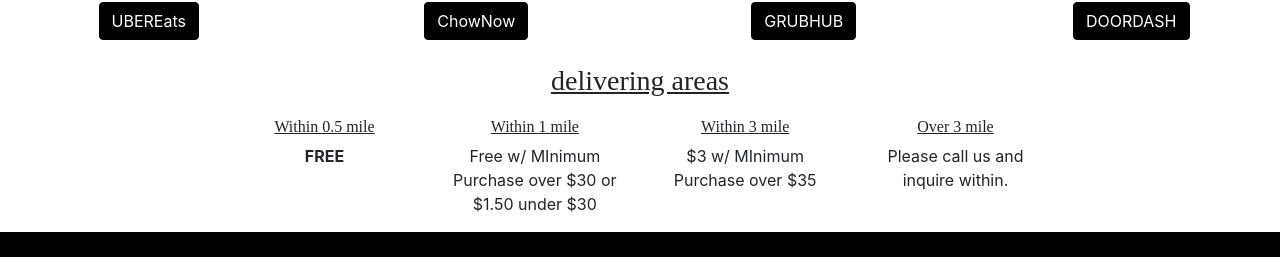
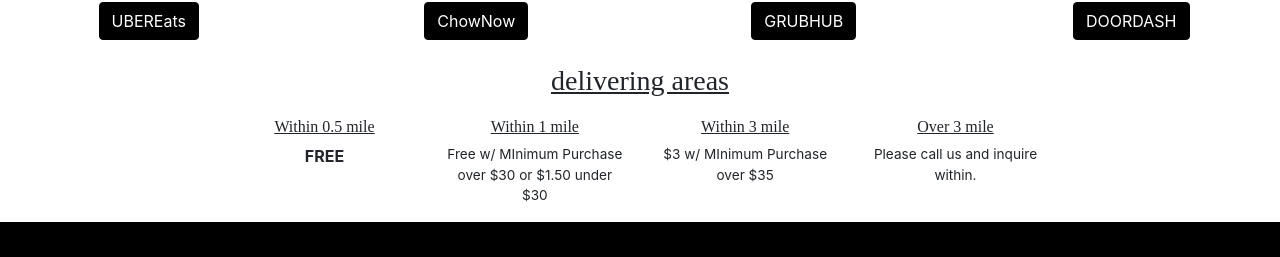
Before and after one commit to aBurmeseDev/Blosom, a React (Create React App) app: page / in a window 1280 px wide. Shown: the part 795-1052 px from the top of the page. Built offline with nearby package versions, Linux system fonts and the light colour scheme; a web font is replaced by a local one.

Commit message:
edit font-size deliver-body

```diff
--- a/src/App.css
+++ b/src/App.css
@@ -66,6 +66,9 @@
 #deliver-body h6 {
   text-decoration: underline;
   padding-top: 12px;
+}
+#deliver-body p {
+  font-size: 0.85rem;
 }
 /* Menu section */
 .Menu {
```
